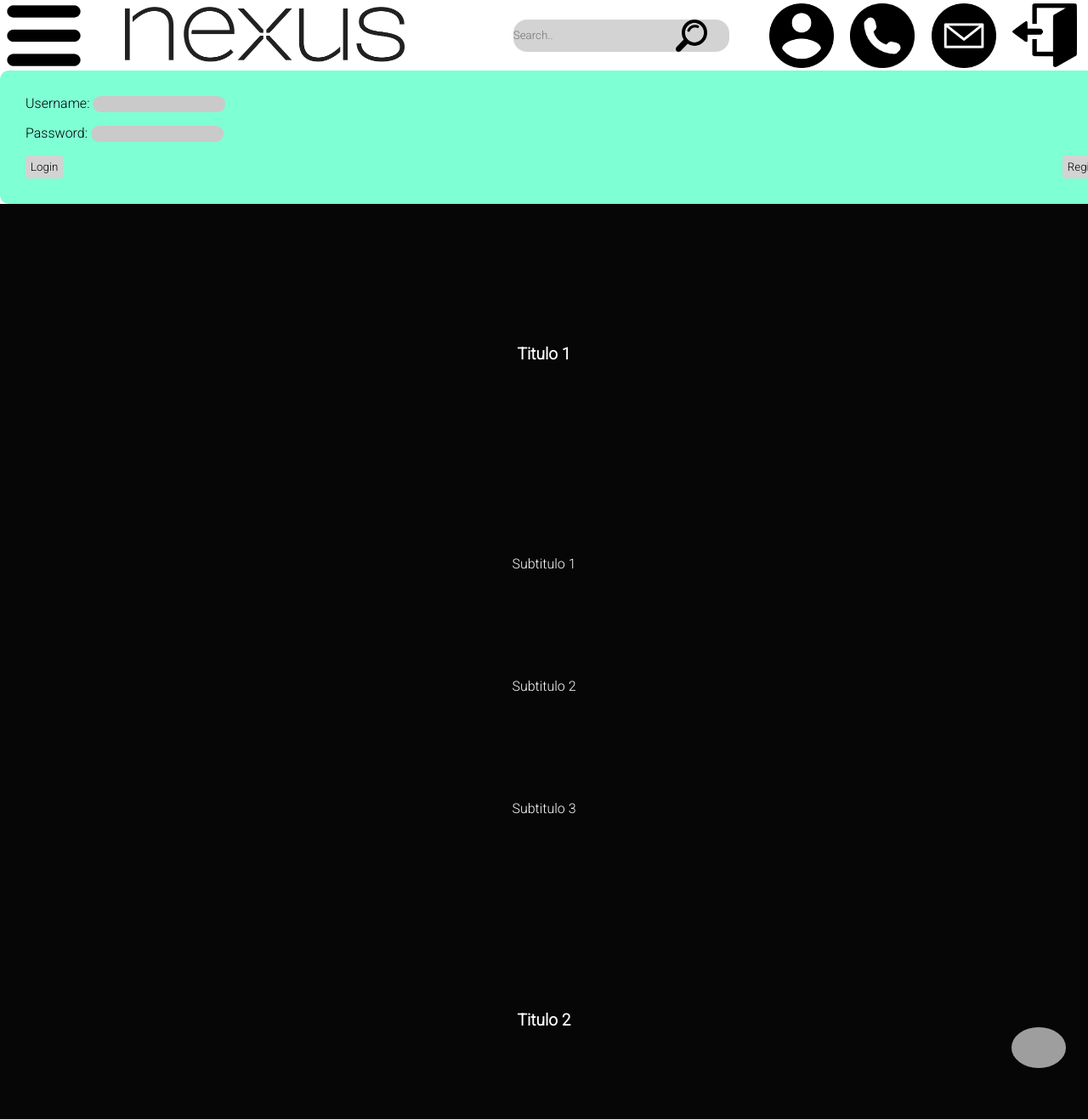
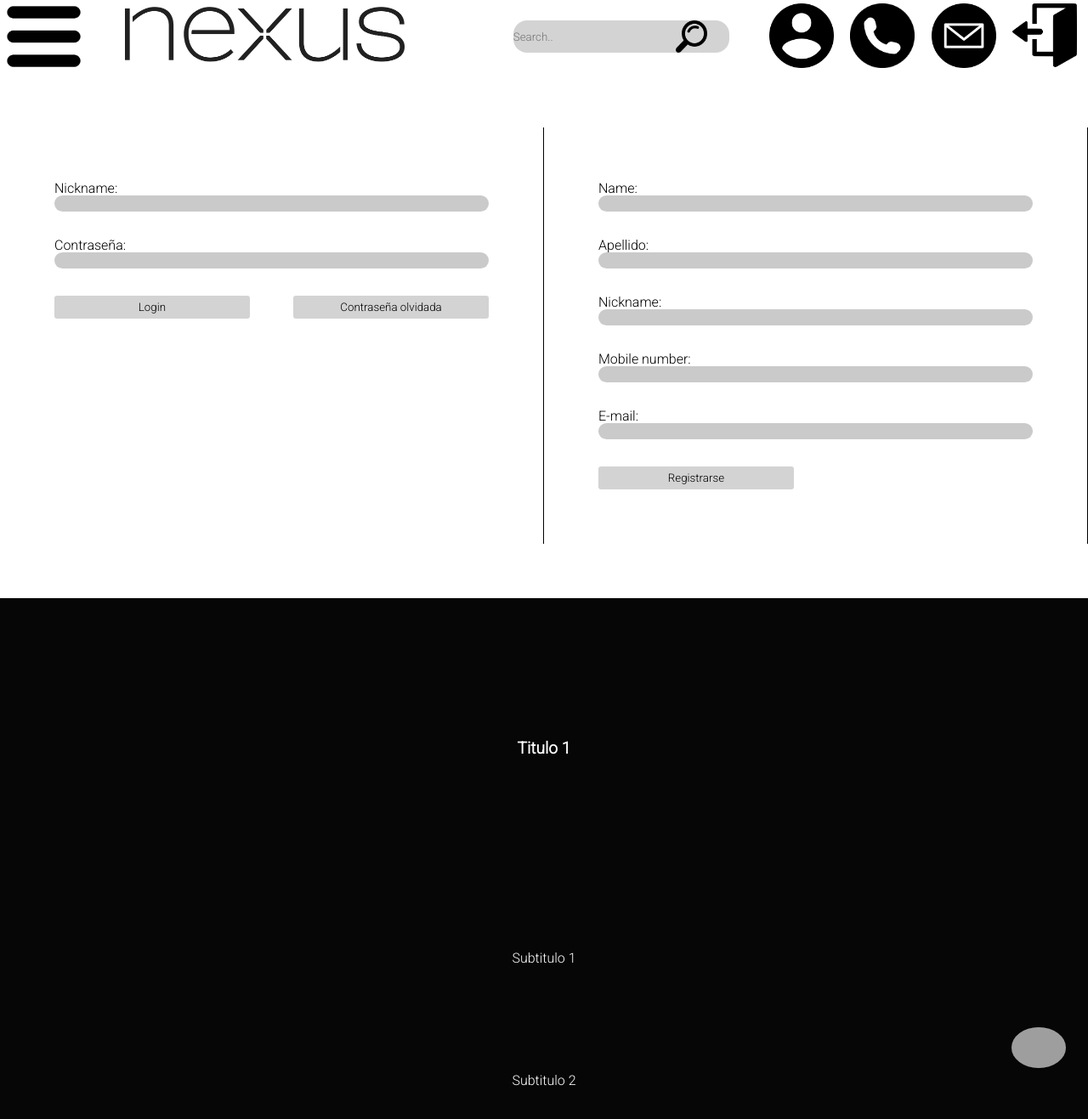
Before and after one commit to WaterLord404/NexusCars-Page, a Jekyll site: the page built from login.html, in a window 1280 px wide and 1400 px high. Shown: the top 1317 px of the window at 85% size. Built offline with Jekyll 4.4.1, drawn with Linux system fonts in a browser that asks for light colours; grey boxes are pictures that could not be loaded.

Commit message:
Login/register terminado

```diff
--- a/_includes/header.html
+++ b/_includes/header.html
@@ -5,7 +5,7 @@
             <img src="../assets/img/header/menu_icon.png" alt="menu_icon">
         </div>
         <div class="logo">
-            <img src="../assets/img/header/nexus_logo.png" alt="logo_icon">
+            <a href="{{site.baseurl}}index.html"><img src="../assets/img/header/nexus_logo.png" alt="user_icon"></a>
         </div>
         <div class="search-bar">
             <div class="search-bar-bar">
@@ -17,10 +17,10 @@
 
         </div>
         <div class="icons">
-            <img src="../assets/img/header/user_icon.png" alt="user_icon">
-            <img src="../assets/img/header/telefono_icon.png" alt="telefono_icon">
-            <img src="../assets/img/header/mail_icon.png" alt="mail_icon">
-            <img src="../assets/img/header/exit_icon.png" alt="exit_icon">
+            <a href="{{site.baseurl}}login.html"><img src="../assets/img/header/user_icon.png" alt="user_icon"></a>
+            <a href="{{site.baseurl}}login.html"><img src="../assets/img/header/telefono_icon.png" alt="user_icon"></a>
+            <a href="{{site.baseurl}}login.html"><img src="../assets/img/header/mail_icon.png" alt="user_icon"></a>
+            <a href="{{site.baseurl}}login.html"><img src="../assets/img/header/exit_icon.png" alt="user_icon"></a>
         </div>
     </div>
 
--- a/assets/styles/header.css
+++ b/assets/styles/header.css
@@ -73,5 +73,9 @@ header {
 
 .icons img{
     align-self: center;
+    width: 100%;
+}
+.icons a{
+    align-self: center;
     width: 20%;
 }
--- a/assets/styles/login.css
+++ b/assets/styles/login.css
@@ -1,13 +1,28 @@
-/* div contenedor de */
-.container {
-    background-color: aquamarine;
+.containerlogin {
     display: flex;
-    padding: 30px;
     border-radius: 10px;
+    background-color: white;
+    flex-flow: row nowrap;
     width: 100%;
+    margin-bottom: 5%;
+    margin-top: 5%;
+}
+
+.login {
+    display: flex;
+    flex-flow: column nowrap;
+    width: 50%;
+    padding: 5%;
+    border-right: 1px solid black;
+}
+.botoneslogin{
+    display: flex;
+    flex-flow: row nowrap;
+    justify-content: space-between;
 }
 /* Botones*/
-.container button {
+.login button {
+    width: 45%;
     border: none;
     border-radius: 3px;
     background-color: lightgray;
@@ -15,25 +30,13 @@
     cursor: pointer;
 }
 
-.container button:hover {
+.login button:hover {
     border-radius: 3px;
     background-color: darkgray;
 }
-
-/* Estilos del div que contiene la parte de la consulta*/
-.consulta {
-    width: 100%;
-}
-/* Estilo del input*/
-.consulta input {
+.login input {
     padding: 2px;
     background: rgb(202, 202, 202);
     border-radius: 91px;
     border: none;
 }
-
-.botones{
-    display: flex;
-    flex-flow: row nowrap;
-    justify-content: space-between;
-}
--- a/login.html
+++ b/login.html
@@ -1,19 +1,40 @@
 ---
 layout: default
 ---
-    <div id="container" class="container">
-        <!-- Contenedor parte izquierda para consulta y post -->
-        <div id="consulta" class="consulta">
-            <label for="name">Username:</label>
-            <input type="text" name="name" id="name">
-            <br><br>
-            <label for="surname">Password:</label>
-            <input type="password" name="surname" id="surname">
-            <br><br>
-            <div class="botones">
-                <button id="btn" >Login</button>
-                <button id="btnG">Register</button>
-            </div>
+<!-- Contenedor de contenedores flexible -->
+<div id="containerlogin" class="containerlogin">
+    <!-- Contenedor parte izquierda para consulta y post -->
+    <div id="login" class="login">
+        <label for="nickname">Nickname:</label>
+        <input type="text" name="nickname" id="nickname">
+        <br><br>
+        <label for="pass">Contraseña:</label>
+        <input type="password" name="pass" id="pass">
+        <br><br>
+        <div class="botoneslogin">
+            <button id="btn">Login</button>
+            <button id="btn">Contraseña olvidada</button>
         </div>
 
     </div>
+    <!-- Contenedor parte dcha para listar elementos-->
+    <div id="registro" class="login">
+        <label for="name">Name:</label>
+        <input type="text" name="name" id="name">
+        <br><br>
+        <label for="surname">Apellido:</label>
+        <input type="text" name="surname" id="surname">
+        <br><br>
+        <label for="nickname">Nickname:</label>
+        <input type="text" name="nickname" id="nickname">
+        <br><br>
+        <label for="mobile">Mobile number:</label>
+        <input type="text" name="mobile" id="mobile">
+        <br><br>
+        <label for="email">E-mail:</label>
+        <input type="text" name="email" id="email">
+        <br><br>
+        <button id="btn">Registrarse</button>
+
+    </div>
+</div>
```
